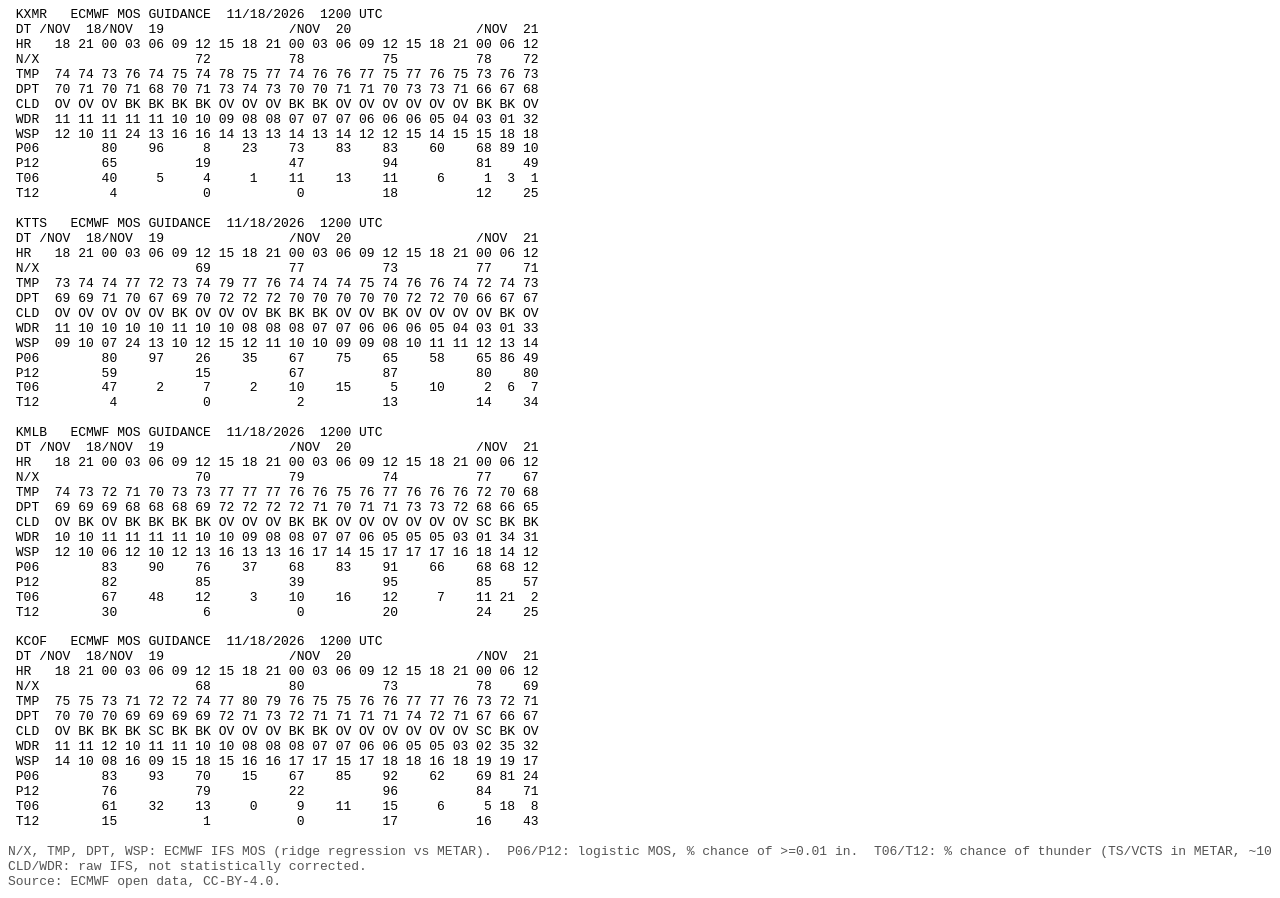
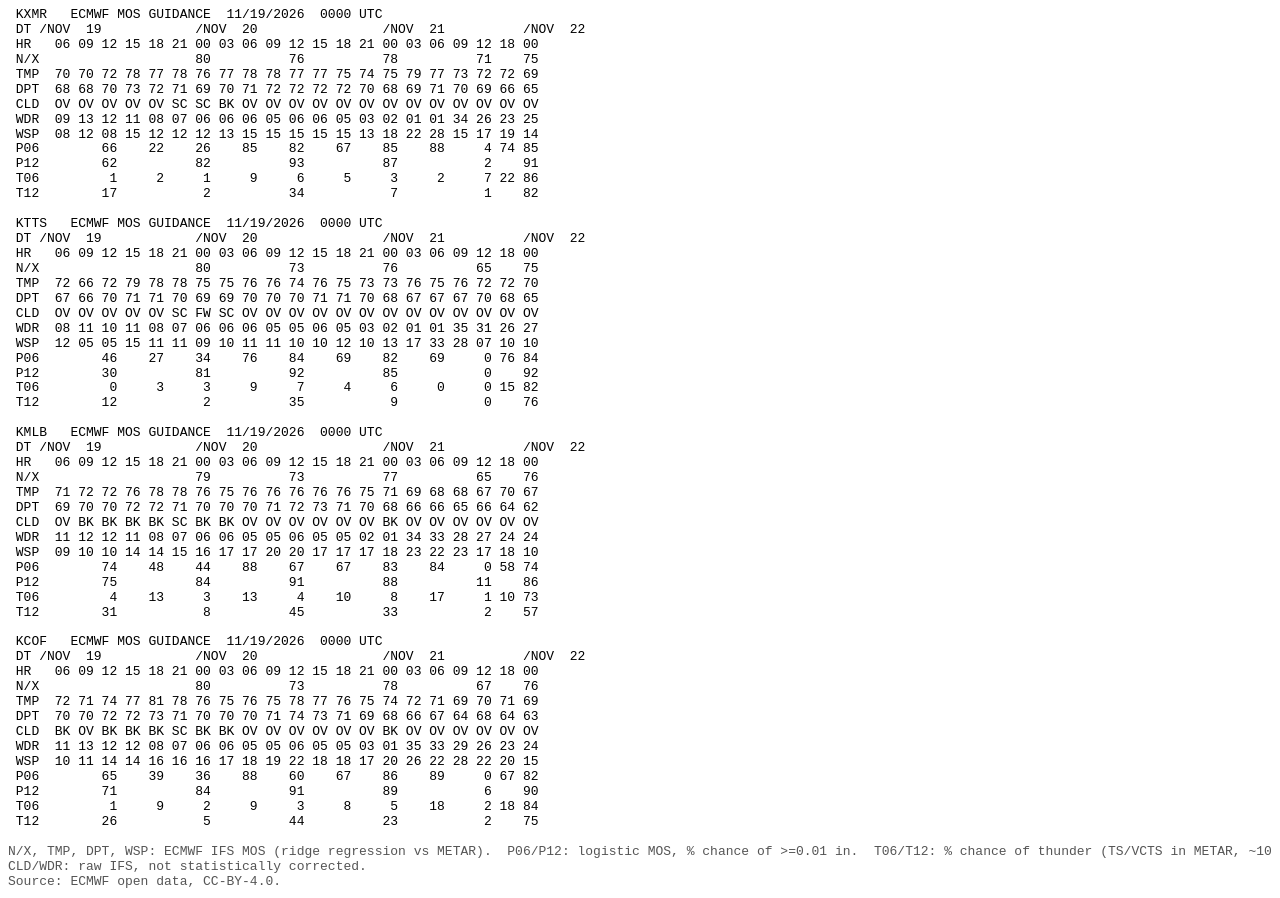
Before and after one commit to nluchetti1/ecmwf-mos, a plain HTML site: page docs/index.html in a window 1280 px wide. Drawn offline with Linux system fonts and the light colour scheme.

Commit message:
ECMWF MOS 2026111900

```diff
--- a/docs/index.html
+++ b/docs/index.html
@@ -1,68 +1,68 @@
 <!DOCTYPE html>
 <html lang="en"><head><meta charset="utf-8">
 <meta name="viewport" content="width=device-width, initial-scale=1">
-<title>ECMWF MOS 20261118 12Z</title>
+<title>ECMWF MOS 20261119 00Z</title>
 <style>
   body { background:#fff; color:#000; margin:8px; }
   pre  { font-family:"Courier New",Courier,monospace; font-size:13px;
           line-height:1.15; margin:0; overflow-x:auto; }
   .note { color:#555; margin-top:1.2em; }
 </style></head>
-<body><pre> KXMR   ECMWF MOS GUIDANCE  11/18/2026  1200 UTC
- DT /NOV  18/NOV  19                /NOV  20                /NOV  21
- HR   18 21 00 03 06 09 12 15 18 21 00 03 06 09 12 15 18 21 00 06 12
- N/X                    72          78          75          78    72
- TMP  74 74 73 76 74 75 74 78 75 77 74 76 76 77 75 77 76 75 73 76 73
- DPT  70 71 70 71 68 70 71 73 74 73 70 70 71 71 70 73 73 71 66 67 68
- CLD  OV OV OV BK BK BK BK OV OV OV BK BK OV OV OV OV OV OV BK BK OV
- WDR  11 11 11 11 11 10 10 09 08 08 07 07 07 06 06 06 05 04 03 01 32
- WSP  12 10 11 24 13 16 16 14 13 13 14 13 14 12 12 15 14 15 15 18 18
- P06        80    96     8    23    73    83    83    60    68 89 10
- P12        65          19          47          94          81    49
- T06        40     5     4     1    11    13    11     6     1  3  1
- T12         4           0           0          18          12    25
+<body><pre> KXMR   ECMWF MOS GUIDANCE  11/19/2026  0000 UTC
+ DT /NOV  19            /NOV  20                /NOV  21          /NOV  22
+ HR   06 09 12 15 18 21 00 03 06 09 12 15 18 21 00 03 06 09 12 18 00
+ N/X                    80          76          78          71    75
+ TMP  70 70 72 78 77 78 76 77 78 78 77 77 75 74 75 79 77 73 72 72 69
+ DPT  68 68 70 73 72 71 69 70 71 72 72 72 72 70 68 69 71 70 69 66 65
+ CLD  OV OV OV OV OV SC SC BK OV OV OV OV OV OV OV OV OV OV OV OV OV
+ WDR  09 13 12 11 08 07 06 06 06 05 06 06 05 03 02 01 01 34 26 23 25
+ WSP  08 12 08 15 12 12 12 13 15 15 15 15 15 13 18 22 28 15 17 19 14
+ P06        66    22    26    85    82    67    85    88     4 74 85
+ P12        62          82          93          87           2    91
+ T06         1     2     1     9     6     5     3     2     7 22 86
+ T12        17           2          34           7           1    82
 
- KTTS   ECMWF MOS GUIDANCE  11/18/2026  1200 UTC
- DT /NOV  18/NOV  19                /NOV  20                /NOV  21
- HR   18 21 00 03 06 09 12 15 18 21 00 03 06 09 12 15 18 21 00 06 12
- N/X                    69          77          73          77    71
- TMP  73 74 74 77 72 73 74 79 77 76 74 74 74 75 74 76 76 74 72 74 73
- DPT  69 69 71 70 67 69 70 72 72 72 70 70 70 70 70 72 72 70 66 67 67
- CLD  OV OV OV OV OV BK OV OV OV BK BK BK OV OV BK OV OV OV OV BK OV
- WDR  11 10 10 10 10 11 10 10 08 08 08 07 07 06 06 06 05 04 03 01 33
- WSP  09 10 07 24 13 10 12 15 12 11 10 10 09 09 08 10 11 11 12 13 14
- P06        80    97    26    35    67    75    65    58    65 86 49
- P12        59          15          67          87          80    80
- T06        47     2     7     2    10    15     5    10     2  6  7
- T12         4           0           2          13          14    34
+ KTTS   ECMWF MOS GUIDANCE  11/19/2026  0000 UTC
+ DT /NOV  19            /NOV  20                /NOV  21          /NOV  22
+ HR   06 09 12 15 18 21 00 03 06 09 12 15 18 21 00 03 06 09 12 18 00
+ N/X                    80          73          76          65    75
+ TMP  72 66 72 79 78 78 75 75 76 76 74 76 75 73 73 76 75 76 72 72 70
+ DPT  67 66 70 71 71 70 69 69 70 70 70 71 71 70 68 67 67 67 70 68 65
+ CLD  OV OV OV OV OV SC FW SC OV OV OV OV OV OV OV OV OV OV OV OV OV
+ WDR  08 11 10 11 08 07 06 06 06 05 05 06 05 03 02 01 01 35 31 26 27
+ WSP  12 05 05 15 11 11 09 10 11 11 10 10 12 10 13 17 33 28 07 10 10
+ P06        46    27    34    76    84    69    82    69     0 76 84
+ P12        30          81          92          85           0    92
+ T06         0     3     3     9     7     4     6     0     0 15 82
+ T12        12           2          35           9           0    76
 
- KMLB   ECMWF MOS GUIDANCE  11/18/2026  1200 UTC
- DT /NOV  18/NOV  19                /NOV  20                /NOV  21
- HR   18 21 00 03 06 09 12 15 18 21 00 03 06 09 12 15 18 21 00 06 12
- N/X                    70          79          74          77    67
- TMP  74 73 72 71 70 73 73 77 77 77 76 76 75 76 77 76 76 76 72 70 68
- DPT  69 69 69 68 68 68 69 72 72 72 72 71 70 71 71 73 73 72 68 66 65
- CLD  OV BK OV BK BK BK BK OV OV OV BK BK OV OV OV OV OV OV SC BK BK
- WDR  10 10 11 11 11 11 10 10 09 08 08 07 07 06 05 05 05 03 01 34 31
- WSP  12 10 06 12 10 12 13 16 13 13 16 17 14 15 17 17 17 16 18 14 12
- P06        83    90    76    37    68    83    91    66    68 68 12
- P12        82          85          39          95          85    57
- T06        67    48    12     3    10    16    12     7    11 21  2
- T12        30           6           0          20          24    25
+ KMLB   ECMWF MOS GUIDANCE  11/19/2026  0000 UTC
+ DT /NOV  19            /NOV  20                /NOV  21          /NOV  22
+ HR   06 09 12 15 18 21 00 03 06 09 12 15 18 21 00 03 06 09 12 18 00
+ N/X                    79          73          77          65    76
+ TMP  71 72 72 76 78 78 76 75 76 76 76 76 76 75 71 69 68 68 67 70 67
+ DPT  69 70 70 72 72 71 70 70 70 71 72 73 71 70 68 66 66 65 66 64 62
+ CLD  OV BK BK BK BK SC BK BK OV OV OV OV OV OV BK OV OV OV OV OV OV
+ WDR  11 12 12 11 08 07 06 06 05 05 06 05 05 02 01 34 33 28 27 24 24
+ WSP  09 10 10 14 14 15 16 17 17 20 20 17 17 17 18 23 22 23 17 18 10
+ P06        74    48    44    88    67    67    83    84     0 58 74
+ P12        75          84          91          88          11    86
+ T06         4    13     3    13     4    10     8    17     1 10 73
+ T12        31           8          45          33           2    57
 
- KCOF   ECMWF MOS GUIDANCE  11/18/2026  1200 UTC
- DT /NOV  18/NOV  19                /NOV  20                /NOV  21
- HR   18 21 00 03 06 09 12 15 18 21 00 03 06 09 12 15 18 21 00 06 12
- N/X                    68          80          73          78    69
- TMP  75 75 73 71 72 72 74 77 80 79 76 75 75 76 76 77 77 76 73 72 71
- DPT  70 70 70 69 69 69 69 72 71 73 72 71 71 71 71 74 72 71 67 66 67
- CLD  OV BK BK BK SC BK BK OV OV OV BK BK OV OV OV OV OV OV SC BK OV
- WDR  11 11 12 10 11 11 10 10 08 08 08 07 07 06 06 05 05 03 02 35 32
- WSP  14 10 08 16 09 15 18 15 16 16 17 17 15 17 18 18 16 18 19 19 17
- P06        83    93    70    15    67    85    92    62    69 81 24
- P12        76          79          22          96          84    71
- T06        61    32    13     0     9    11    15     6     5 18  8
- T12        15           1           0          17          16    43</pre>
+ KCOF   ECMWF MOS GUIDANCE  11/19/2026  0000 UTC
+ DT /NOV  19            /NOV  20                /NOV  21          /NOV  22
+ HR   06 09 12 15 18 21 00 03 06 09 12 15 18 21 00 03 06 09 12 18 00
+ N/X                    80          73          78          67    76
+ TMP  72 71 74 77 81 78 76 75 76 75 78 77 76 75 74 72 71 69 70 71 69
+ DPT  70 70 72 72 73 71 70 70 70 71 74 73 71 69 68 66 67 64 68 64 63
+ CLD  BK OV BK BK BK SC BK BK OV OV OV OV OV OV BK OV OV OV OV OV OV
+ WDR  11 13 12 12 08 07 06 06 05 05 06 05 05 03 01 35 33 29 26 23 24
+ WSP  10 11 14 14 16 16 16 17 18 19 22 18 18 17 20 26 22 28 22 20 15
+ P06        65    39    36    88    60    67    86    89     0 67 82
+ P12        71          84          91          89           6    90
+ T06         1     9     2     9     3     8     5    18     2 18 84
+ T12        26           5          44          23           2    75</pre>
 <pre class="note">N/X, TMP, DPT, WSP: ECMWF IFS MOS (ridge regression vs METAR).  P06/P12: logistic MOS, % chance of &gt;=0.01 in.  T06/T12: % chance of thunder (TS/VCTS in METAR, ~10 NM).
 CLD/WDR: raw IFS, not statistically corrected.
 Source: ECMWF open data, CC-BY-4.0.</pre></body></html>
```
Also changed, not shown: docs/mos_latest.csv (+84 -84 lines), docs/run.txt.
